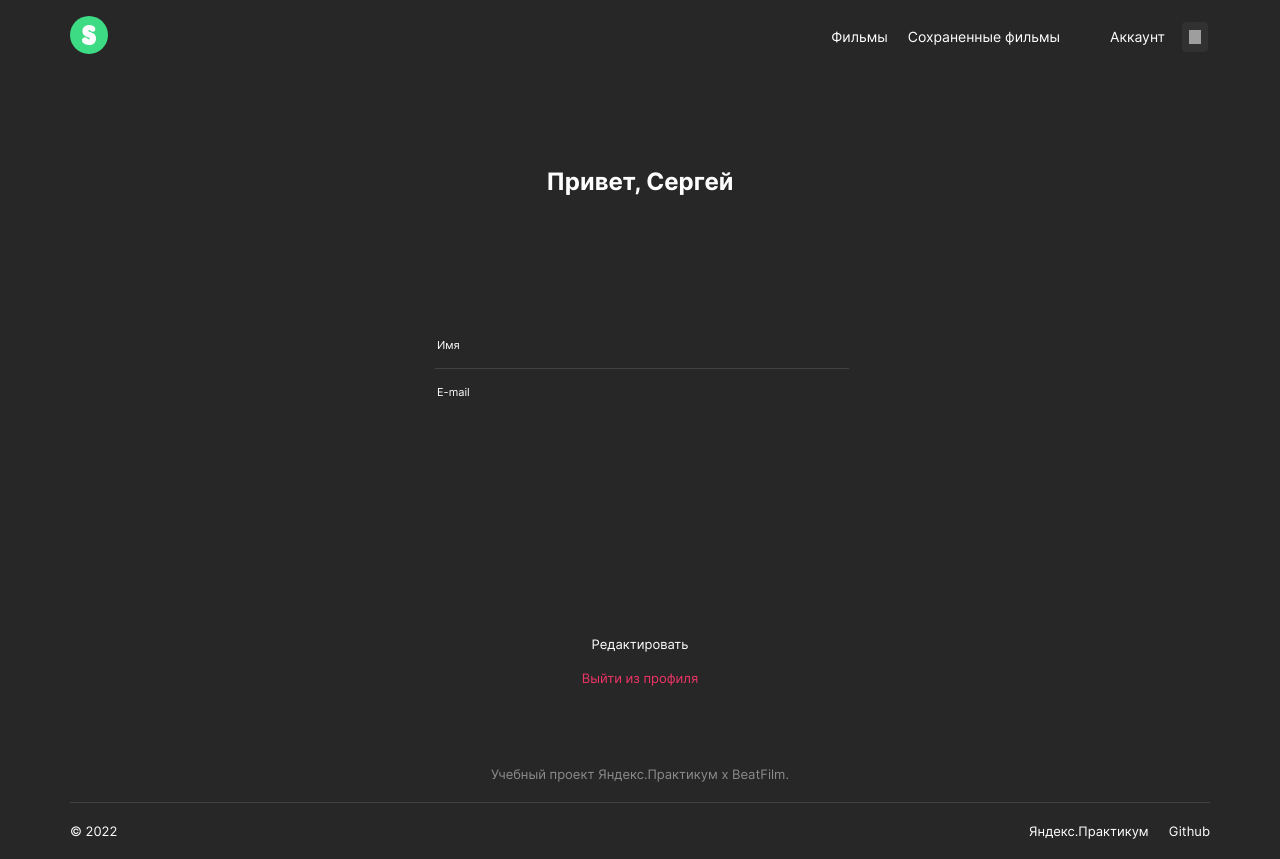
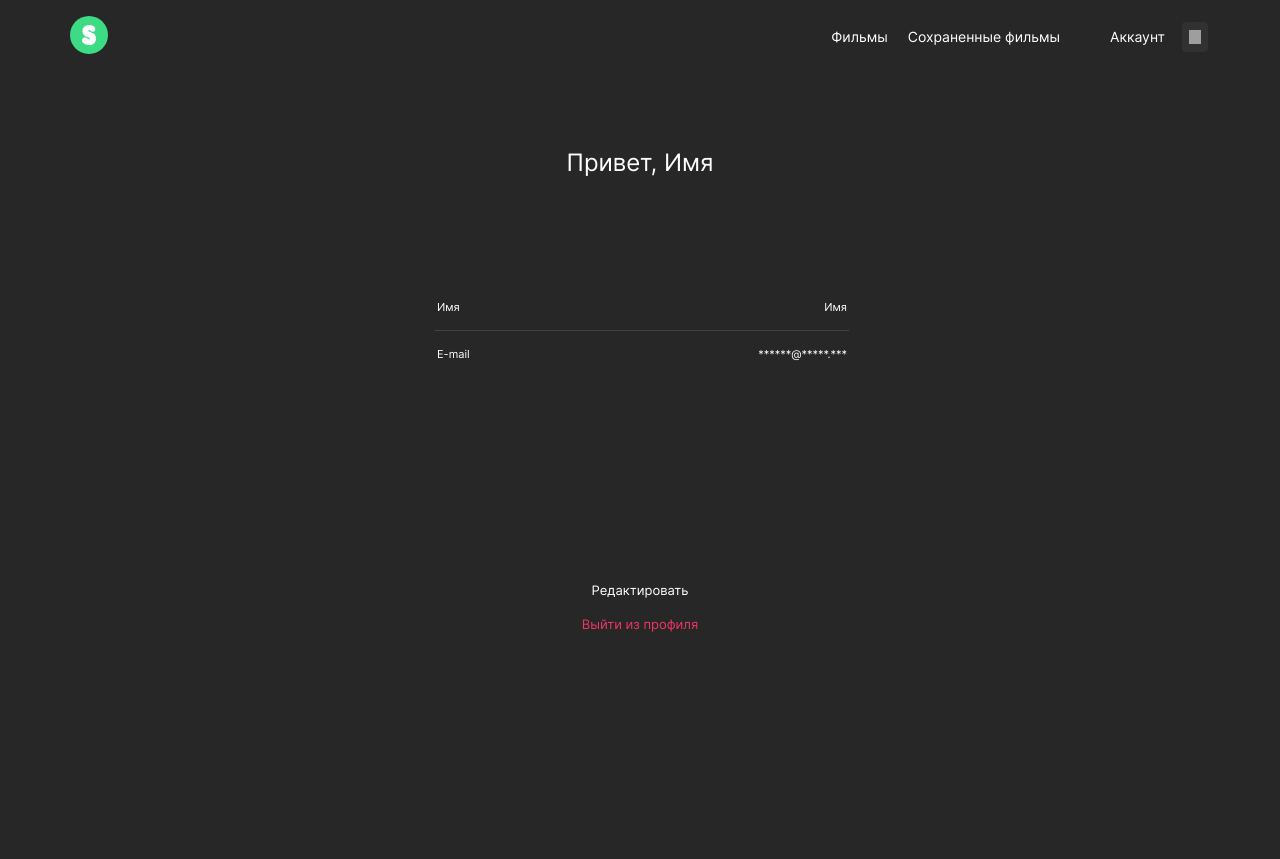
Before and after one commit to litvinovsl/movies-explorer-frontend, a React (Create React App) app: page /profile in a window 1280 px wide. After the commit the page ends 800 px from the top, so only its background shows below. Built offline with nearby package versions, Linux system fonts and the light colour scheme; grey boxes are pictures that could not be loaded.

Commit message:
correct code

```diff
--- a/src/components/App.js
+++ b/src/components/App.js
@@ -9,22 +9,44 @@ import { Route, Switch } from "react-router-dom";
 function App() {
   return (
     <div>
+      <Switch>
+        <Route path="/sign-in">
+          Регистрация
+        </Route>
+        <Route exact path={['/', '/movies', '/saved-movies', '/profile']}>
+
           <Header />
+
           <Switch>
+
             <Route exact path="/">
               <Main />
             </Route>
-        <Route  path="/movies">
+
+            <Route path="/movies">
               <Movies />
             </Route>
-        <Route  path="/saved-movies">
+
+            <Route path="/saved-movies">
               <Movies />
             </Route>
-        <Route  path="/profile">
+
+            <Route path="/profile">
               <Profile />
             </Route>
           </Switch>
+
+          <Route exact path={['/', '/movies', '/saved-movies']}>
             <Footer />
+          </Route>
+        </Route>
+        <Route path='*'>
+						404 Page
+				</Route>
+      </Switch>
+
+
+
     </div>
   );
 }
--- a/src/components/MenuPopup/MenuPopup.js
+++ b/src/components/MenuPopup/MenuPopup.js
@@ -17,7 +17,7 @@ function MenuPopup(props) {
         </nav>
         </div>
         <div>
-        <Link to="/profile" className='popup__profile'>
+        <Link to="/profile" className='popup__profile' onClick={props.onClose}>
           <p className='popup__profile-text'>Аккаунт</p>
           <div className='popup__profile-icon-border'>
             <img className='popup__profile-icon' src={iconProfile} alt='иконка профиля' />
--- a/src/components/Profile/Profile.css
+++ b/src/components/Profile/Profile.css
@@ -5,10 +5,18 @@
     padding-top: 74px;
 }
 
+.profile__title {
+    font-style: normal;
+    font-weight: 500;
+    font-size: 24px;
+    line-height: 29px;
+    margin: 0;
+}
+
 .profile__form {
     display: flex;
     flex-direction: column;
-    width: 410px;
+    max-width: 410px;
     margin-top: 123px;
     margin-bottom: 16px;
 }
@@ -17,7 +25,6 @@
     display: flex;
     flex-direction: column;
     position: relative;
-    /* gap: 220px; */
 }
 
 .profile__input {
@@ -34,9 +41,10 @@
     color: #fff;
 }
 
-.profile__input:nth-last-child(2){
+.profile__input:nth-last-child(2) {
     margin-bottom: 220px;
     padding-top: 17px;
+    padding-bottom: 0;
     border: none;
 }
 
@@ -50,19 +58,22 @@
     width: 40px;
     transition: font-size 0.15s ease-in-out;
 }
-.form__label_name{
+
+.form__label_name {
     top: 1px;
     left: 2px;
 }
-.form__label_email{
+
+.form__label_email {
     top: 48px;
     left: 2px;
 }
 
-.profile__input:focus + .form__label {
+.profile__input:focus+.form__label {
     font-size: 12px;
 }
-.profile__button{
+
+.profile__button {
     border: none;
     background-color: transparent;
     font-size: 13px;
@@ -72,15 +83,16 @@
     cursor: pointer;
 }
 
-.profile__button_submit{
+.profile__button_submit {
     font-weight: 400;
     color: #fff;
 }
 
-.profile__button_exit-profile{
+.profile__button_exit-profile {
     font-weight: 500;
     color: #EE3465;
     width: 410px;
+    margin-bottom: 70px;
 }
 
 .profile__button:hover {
--- a/src/components/Profile/Profile.js
+++ b/src/components/Profile/Profile.js
@@ -6,9 +6,17 @@ import './Profile.css';
 
 function Profile() {
     const user = {
-        name: 'Сергей',
-        email: 'admin@admin.ru'
+        name: 'Имя',
+        email: '******@*****.***'
     };
+    const [name, setName] = React.useState(user.name);
+    function handleChangeName(e) {
+        setName(e.target.value);
+      }
+    const [email, setEmail] = React.useState(user.email);
+    function handleChangeEmail(e) {
+        setEmail(e.target.value);
+      }
 
     return (
         <section className="profile">
@@ -20,6 +28,8 @@ function Profile() {
                         name="name"
                         type='text'
                         id='profile__name'
+                        value={name || ''}
+                        onChange={handleChangeName}
                         required
                         minLength={2}
                         maxLength={40} />
@@ -29,7 +39,8 @@ function Profile() {
                         name="email"
                         type='text'
                         id='profile__email'
-                        // value={user.email || ""}
+                        value={email || ''}
+                        onChange={handleChangeEmail}
                         required
                         minLength={2}
                         maxLength={40} />
```
Lines whose indentation alone changed are shown as unchanged.
